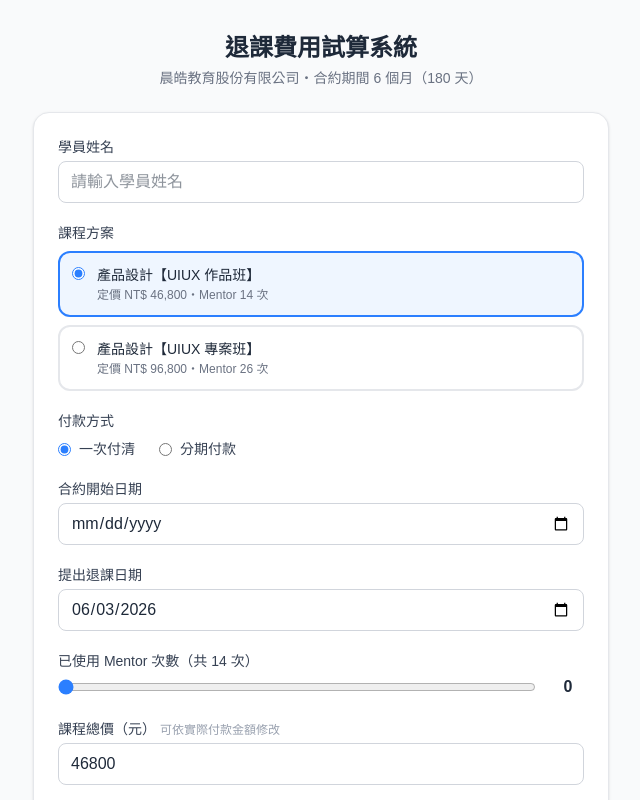
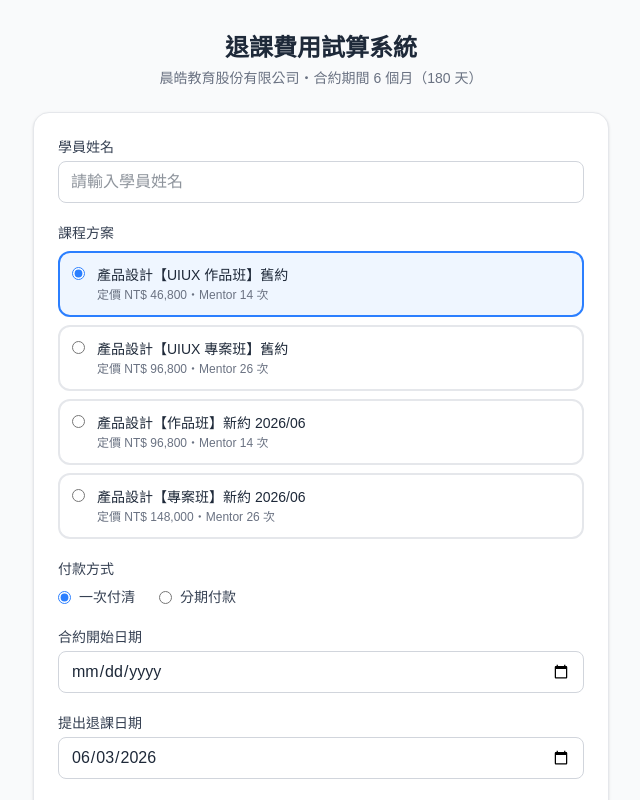
Before and after one commit to sandywu710/refund-calculator, a Next.js app: page / in a window 1280 px wide. Shown: the top 800 px of the page, without its empty margins (319-959 px from the left). Built offline with nearby package versions, Linux system fonts and the light colour scheme.

Commit message:
feat: add two new plan options

```diff
--- a/src/app/page.tsx
+++ b/src/app/page.tsx
@@ -7,14 +7,26 @@ const CONTRACT_DAYS = 180;
 const PLANS = [
   {
     key: "uiux-portfolio",
-    label: "產品設計【UIUX 作品班】",
+    label: "產品設計【UIUX 作品班】舊約",
     price: 46800,
     mentorTotal: 14,
   },
   {
     key: "uiux-project",
-    label: "產品設計【UIUX 專案班】",
+    label: "產品設計【UIUX 專案班】舊約",
     price: 96800,
+    mentorTotal: 26,
+  },
+  {
+    key: "new-portfolio-2026",
+    label: "產品設計【作品班】新約 2026/06",
+    price: 96800,
+    mentorTotal: 14,
+  },
+  {
+    key: "new-project-2026",
+    label: "產品設計【專案班】新約 2026/06",
+    price: 148000,
     mentorTotal: 26,
   },
 ] as const;
```
